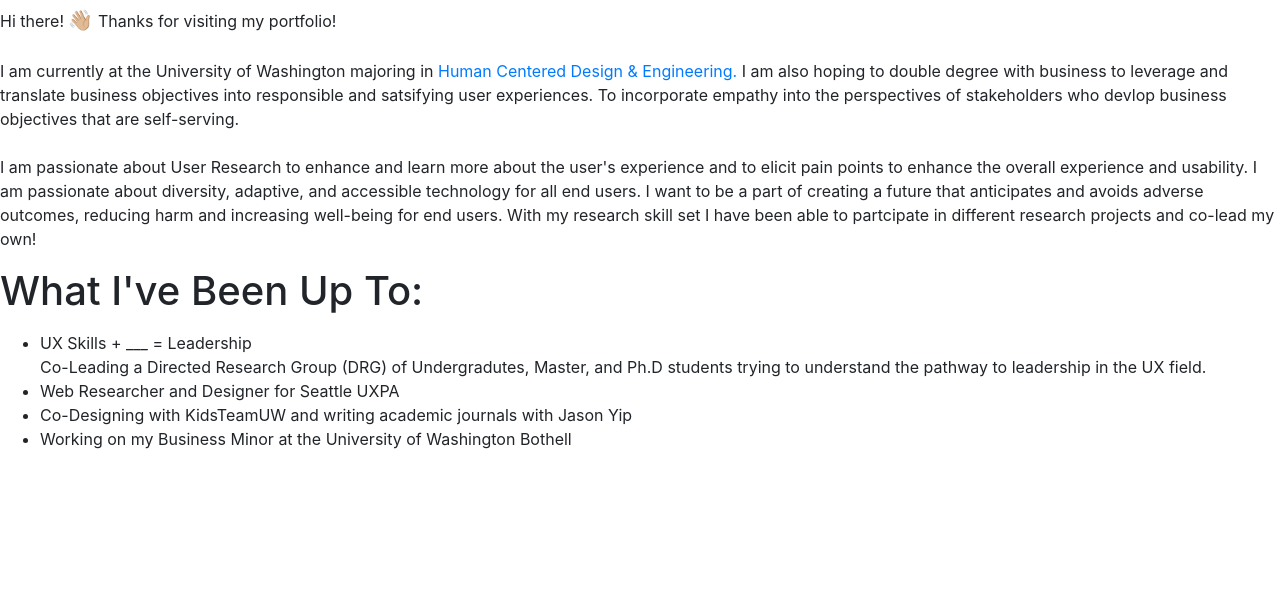
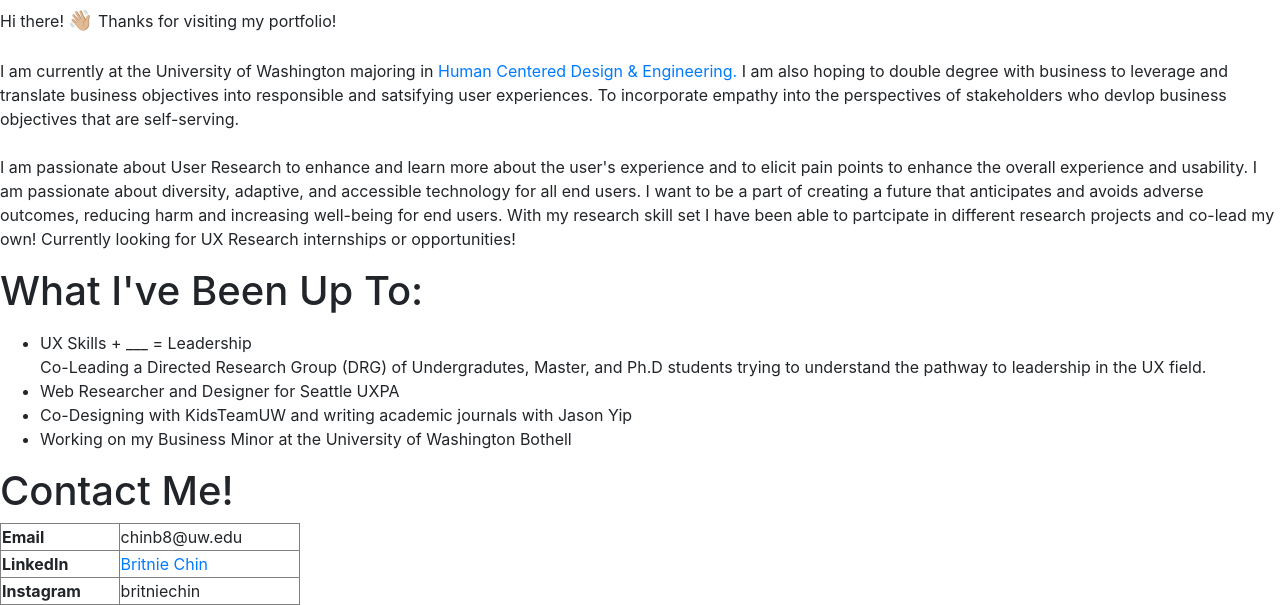
Before and after one commit to britniechin/britnie.github.io, a plain HTML site: page about.html in a window 1280 px wide. Shown: the part 807-1412 px from the top of the page. Before the commit the page ends 1274 px from the top, so only its background shows below. Drawn offline with nearby package versions, Linux system fonts and the light colour scheme.

Commit message:
about updates

```diff
--- a/about.html
+++ b/about.html
@@ -73,7 +73,7 @@
             increasing well-being for end users.
             With my research skill set I have been able to partcipate in
             different research projects and co-lead
-            my own!
+            my own! Currently looking for UX Research internships or opportunities!
         </p>
 
         <h1>What I've Been Up To:</h1>
@@ -91,5 +91,24 @@
                     Bothell</li>
             </ul>
         </p>
+
+        <h1>Contact Me!</h1>
+            <!-- Divided content into rows -->
+                    <!--Created a table of contact list organized-->
+                    <table border="1" width="300">
+                        <tr>
+                            <td><strong>Email</strong></td>
+                            <td>chinb8@uw.edu</td>
+                        </tr>
+                        <tr>
+                            <td><strong>LinkedIn</strong></td>
+                            <td><a href="www.linkedin.com/in/britniechin">Britnie Chin</a></td>
+                        </tr>
+                        <tr>
+                            <td><strong>Instagram</strong></td>
+                            <td>britniechin</td>
+                        </tr>
+                    </table>
+                </div>
     </body>
 </html>
```
